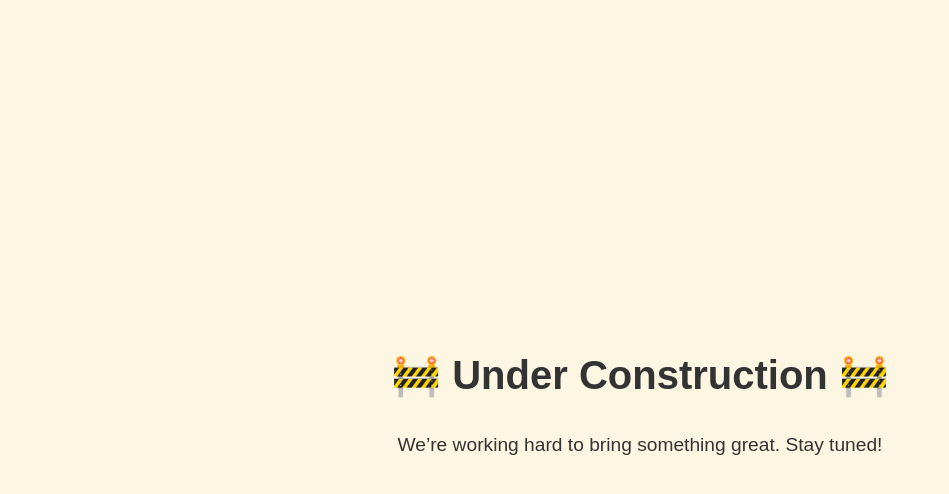
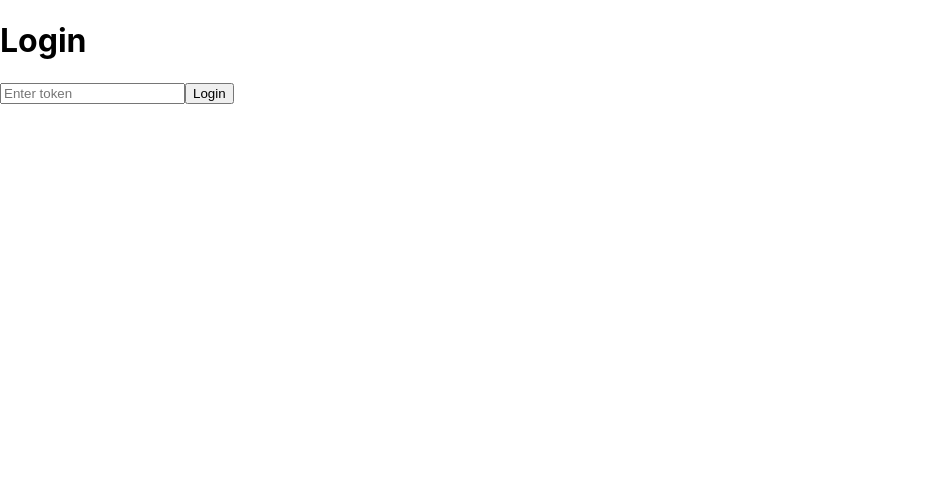
Before and after one commit to DonAlex1897/ruminster_frontend, a React (Create React App) app: page /login in a window 1280 px wide. Shown: the top 494 px of the page, without its empty margins (0-949 px from the left). Built offline with nearby package versions, Linux system fonts and the light colour scheme; the HTML template or start-up script is replaced by a standard one.

Commit message:
Implement authentication flow with React Router; add AuthContext, ProtectedRoute, LoginPage, and HomePage components

```diff
--- a/package.json
+++ b/package.json
@@ -13,6 +13,7 @@
     "@types/react-dom": "^19.1.6",
     "react": "^19.1.0",
     "react-dom": "^19.1.0",
+    "react-router-dom": "^7.6.2",
     "react-scripts": "5.0.1",
     "typescript": "^4.9.5",
     "web-vitals": "^2.1.4"
@@ -40,5 +41,8 @@
       "last 1 firefox version",
       "last 1 safari version"
     ]
+  },
+  "devDependencies": {
+    "@types/react-router-dom": "^5.3.3"
   }
 }
--- a/src/App.tsx
+++ b/src/App.tsx
@@ -1,34 +1,27 @@
-import React from 'react';
+import { BrowserRouter as Router, Routes, Route } from 'react-router-dom';
+import { AuthProvider } from './AuthContext';
+import ProtectedRoute from './ProtectedRoute';
+import LoginPage from './LoginPage';
+import HomePage from './HomePage';
 
 function App() {
   return (
-    <div style={styles.container}>
-      <h1 style={styles.heading}>🚧 Under Construction 🚧</h1>
-      <p style={styles.text}>We’re working hard to bring something great. Stay tuned!</p>
-    </div>
+    <Router>
+      <AuthProvider>
+        <Routes>
+          <Route path="/login" element={<LoginPage />} />
+          <Route
+            path="/"
+            element={
+              <ProtectedRoute>
+                <HomePage />
+              </ProtectedRoute>
+            }
+          />
+        </Routes>
+      </AuthProvider>
+    </Router>
   );
 }
 
-const styles: { [key: string]: React.CSSProperties } = {
-  container: {
-    minHeight: '100vh',
-    display: 'flex',
-    flexDirection: 'column',
-    justifyContent: 'center',
-    alignItems: 'center',
-    backgroundColor: '#fdf6e3',
-    color: '#333',
-    fontFamily: 'sans-serif',
-    padding: '0 1rem',
-    textAlign: 'center',
-  },
-  heading: {
-    fontSize: '2.5rem',
-    marginBottom: '1rem',
-  },
-  text: {
-    fontSize: '1.2rem',
-  },
-};
-
 export default App;
--- /dev/null
+++ b/src/AuthContext.tsx
@@ -0,0 +1,53 @@
+import React, { createContext, useContext, useState, useEffect } from 'react';
+import { useNavigate } from 'react-router-dom';
+
+interface AuthContextType {
+  isAuthenticated: boolean;
+  login: (token: string) => void;
+  logout: () => void;
+}
+
+const AuthContext = createContext<AuthContextType | undefined>(undefined);
+
+interface AuthProviderProps {
+  children: React.ReactNode;
+}
+
+export const AuthProvider = ({ children }: AuthProviderProps) => {
+  const [isAuthenticated, setIsAuthenticated] = useState(false);
+  const navigate = useNavigate();
+
+  useEffect(() => {
+    const token = localStorage.getItem('authToken');
+    if (token) {
+      // TODO: Validate token (e.g., via API call)
+      setIsAuthenticated(true); // Assume valid for now
+    }
+  }, []);
+
+  const login = (token: string) => {
+    localStorage.setItem('authToken', token);
+    setIsAuthenticated(true);
+    navigate('/');
+  };
+
+  const logout = () => {
+    localStorage.removeItem('authToken');
+    setIsAuthenticated(false);
+    navigate('/login');
+  };
+
+  return (
+    <AuthContext.Provider value={{ isAuthenticated, login, logout }}>
+      {children}
+    </AuthContext.Provider>
+  );
+};
+
+export const useAuth = () => {
+  const context = useContext(AuthContext);
+  if (!context) {
+    throw new Error('useAuth must be used within an AuthProvider');
+  }
+  return context;
+};
--- /dev/null
+++ b/src/HomePage.tsx
@@ -0,0 +1,37 @@
+import React from 'react';
+import { useAuth } from './AuthContext';
+
+const styles: { [key: string]: React.CSSProperties } = {
+  container: {
+    minHeight: '100vh',
+    display: 'flex',
+    flexDirection: 'column',
+    justifyContent: 'center',
+    alignItems: 'center',
+    backgroundColor: '#fdf6e3',
+    color: '#333',
+    fontFamily: 'sans-serif',
+    padding: '0 1rem',
+    textAlign: 'center',
+  },
+  heading: {
+    fontSize: '2.5rem',
+    marginBottom: '1rem',
+  },
+  text: {
+    fontSize: '1.2rem',
+  },
+};
+
+const HomePage = () => {
+  const { logout } = useAuth();
+  return (
+    <div style={styles.container}>
+      <h1 style={styles.heading}>🚧 Under Construction 🚧</h1>
+      <p style={styles.text}>We’re working hard to bring something great. Stay tuned!</p>
+      <button onClick={logout}>Logout</button>
+    </div>
+  );
+};
+
+export default HomePage;
--- /dev/null
+++ b/src/LoginPage.tsx
@@ -0,0 +1,27 @@
+import React, { useState } from 'react';
+import { useAuth } from './AuthContext';
+
+const LoginPage: React.FC = () => {
+  const [token, setToken] = useState('');
+  const { login } = useAuth();
+
+  const handleLogin = () => {
+    // Validate token (e.g., via API call)
+    login(token);
+  };
+
+  return (
+    <div>
+      <h1>Login</h1>
+      <input
+        type="text"
+        placeholder="Enter token"
+        value={token}
+        onChange={(e) => setToken(e.target.value)}
+      />
+      <button onClick={handleLogin}>Login</button>
+    </div>
+  );
+};
+
+export default LoginPage;
--- /dev/null
+++ b/src/ProtectedRoute.tsx
@@ -0,0 +1,19 @@
+import React from 'react';
+import { Navigate } from 'react-router-dom';
+import { useAuth } from './AuthContext';
+
+interface ProtectedRouteProps {
+  children: React.ReactNode;
+}
+
+const ProtectedRoute = ({ children }: ProtectedRouteProps) => {
+  const { isAuthenticated } = useAuth();
+
+  if (!isAuthenticated) {
+    return <Navigate to="/login" />;
+  }
+
+  return <>{children}</>;
+};
+
+export default ProtectedRoute;
```
Also changed, not shown: 1 other file (tests, documents, lock files or other folders).
